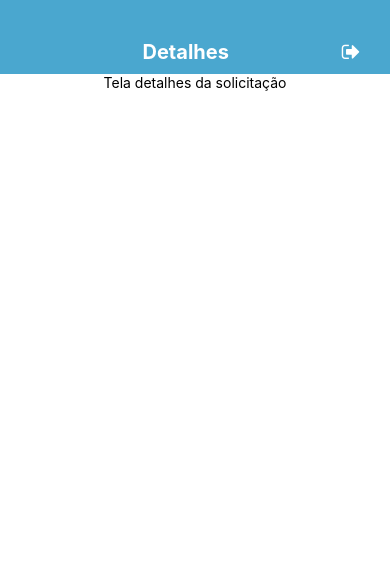
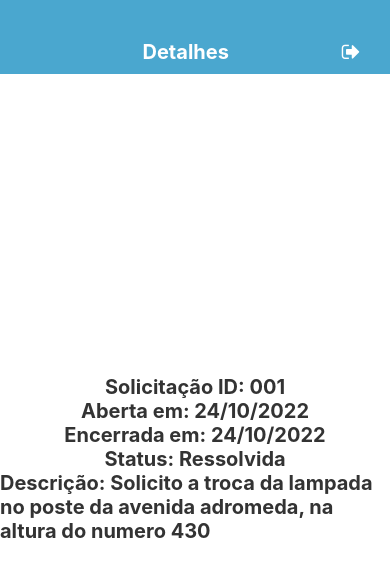
Before and after one commit to IsraelAugusto0110/api-5sem, a React Native app in the folder frontend/: screen /Detalhe in a window 390 px wide. Shown: the top 576 px of the page. Built offline with nearby package versions, Linux system fonts and the light colour scheme.

Commit message:
estilização da pagina de detalhes da soliictação

```diff
--- a/frontend/views/arearestrita/AreaRestrita.js
+++ b/frontend/views/arearestrita/AreaRestrita.js
@@ -3,7 +3,7 @@ import { Text, View, AsyncStorage } from "react-native";
 import { createMaterialBottomTabNavigator } from "@react-navigation/material-bottom-tabs";
 import Icon from "react-native-vector-icons/FontAwesome";
 
-import { Perfil, NovaSolicitacao, Historico } from "../index";
+import { Perfil, NovaSolicitacao, Historico, Detalhe } from "../index";
 import { css } from "../../assets/css/Css";
 import { colors } from "../../assets/colors/Colors";
 
--- a/frontend/views/arearestrita/Detalhe.js
+++ b/frontend/views/arearestrita/Detalhe.js
@@ -7,7 +7,16 @@ export default function Detalhe({ navigation }) {
   return (
     <View style={[css.container, css.containerTop]}>
       <MenuAreaRestrita title="Detalhes" navigation={navigation} />
-      <Text>Tela detalhes da solicitação</Text>
+      <View style={css.container}>
+        <Text style={css.basicText}>Solicitação ID: 001</Text>
+        <Text style={css.basicText}>Aberta em: 24/10/2022</Text>
+        <Text style={css.basicText}>Encerrada em: 24/10/2022</Text>
+        <Text style={css.basicText}>Status: Ressolvida</Text>
+        <Text style={css.basicText}>
+          Descrição: Solicito a troca da lampada no poste da avenida adromeda,
+          na altura do numero 430
+        </Text>
+      </View>
     </View>
   );
 }
```
